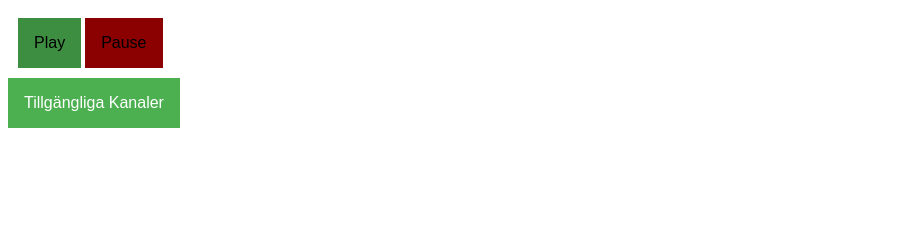
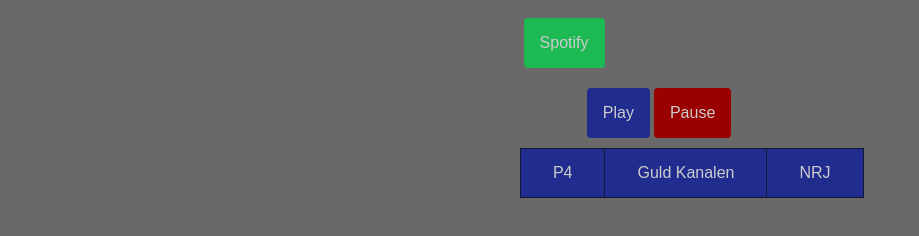
Before and after one commit to FlamingDrake/PiMusic, a website: page index.html in a window 1280 px wide. Shown: the whole page, without its empty margins (0-919 px from the left). Drawn offline with Linux system fonts and the light colour scheme.

Commit message:
Updated frontend and Spotify Start

```diff
--- a/css/button.css
+++ b/css/button.css
@@ -1,19 +1,35 @@
 /* Play Button */
 .playbtn {
-    background-color: #3e8e41;
+    background-color: #202d8e;
     font-size: 16px;
     padding: 16px;
     border: none;
+    border-radius: 4px;
+    cursor: pointer;
+    color: #cccccc;
 }
 
 .pausebtn {
-    background-color: darkred;
+    background-color: #9b0000;
     font-size: 16px;
     padding: 16px;
     border: none;
+    border-radius: 4px;
+    cursor: pointer;
+    color: #cccccc;
 }
 
 .button {
     position: relative;
     padding: 10px;
 }
+
+.formButton {
+    background-color: #1DB954;
+    font-size: 16px;
+    padding: 16px;
+    border: none;
+    border-radius: 4px;
+    cursor: pointer;
+    color: #cccccc;
+}
--- /dev/null
+++ b/css/channelList.css
@@ -0,0 +1,16 @@
+.btn-group .channelButton{
+    background-color: #202d8e;
+    border: 1px solid #121939;
+    color: #cccccc;
+    padding: 15px 32px;
+    float: left;
+    font-size: 16px;
+}
+
+.btn-group .channelButton:not(:last-child){
+    border-right: none;
+}
+
+.btn-group .channelButton:hover{
+    background-color: #121939;
+}
--- a/index.html
+++ b/index.html
@@ -3,25 +3,29 @@
 <head>
     <meta charset="UTF-8">
     <title>Pi Music Player</title>
-    <link rel="stylesheet" type="text/css" href = "css/dropdown.css">
+    <link rel="stylesheet" type="text/css" href = "css/channelList.css">
     <link rel="stylesheet" type="text/css" href="css/button.css">
 </head>
-<body>
+<body style="background-color: #696969">
 
-<div class="button">
-    <button onclick="playMusic()" class="playbtn">Play</button>
+<div style="margin-left: 40%; margin-right: auto" class="button">
+    <form action="/spotify">
+        <input type="submit" value="Spotify", class="formButton">
+    </form>
+</div>
+
+<div style="margin-left: 45%; margin-right: auto" class="button" >
+    <button onclick="playMusic()" class="playbtn" >Play</button>
     <button onclick="pauseMusic()" class="pausebtn">Pause</button>
 </div>
 
 
-<div class="dropdown">
-    <button class="dropbtn" id = "currChannel">Tillgängliga Kanaler</button>
-    <div class="dropdown-content">
-        <a onclick="p4()">P4</a>
-        <a onclick="guld()">Guldkanalen</a>
-        <a onclick="nrj()">NRJ</a>
-    </div>
+<div style="margin-left: 40.5%; margin-right: auto" class="btn-group">
+    <button class="channelButton" onclick="p4()">P4</button>
+    <button class="channelButton" onclick="guld()">Guld Kanalen</button>
+    <button class="channelButton" onclick="nrj()">NRJ</button>
 </div>
+
 
 
 <script src="js/Connector.js"> </script>
--- a/js/Connector.js
+++ b/js/Connector.js
@@ -37,21 +37,21 @@
 }
 
 function guld() {
-    currChannel.innerText = 'Guld Kanalen';
+    //currChannel.innerText = 'Guld Kanalen';
     http.open('POST', url + '/change', true);
     http.setRequestHeader("Content-type", "application/json");
     http.send(JSON.stringify(guldData));
 }
 
 function p4() {
-    currChannel.innerText = 'P4';
+    //currChannel.innerText = 'P4';
     http.open('POST', url + '/change', true);
     http.setRequestHeader("Content-type", "application/json");
     http.send(JSON.stringify(p4Data));
 }
 
 function nrj() {
-    currChannel.innerText = 'NRJ';
+    //currChannel.innerText = 'NRJ';
     http.open('POST', url + '/change', true);
     http.setRequestHeader("Content-type", "application/json");
     http.send(JSON.stringify(nrjData));
```
Also changed, not shown: js/MusicPlayer.js (+7 -7 lines), spotify.html (added, +10 -0 lines).
